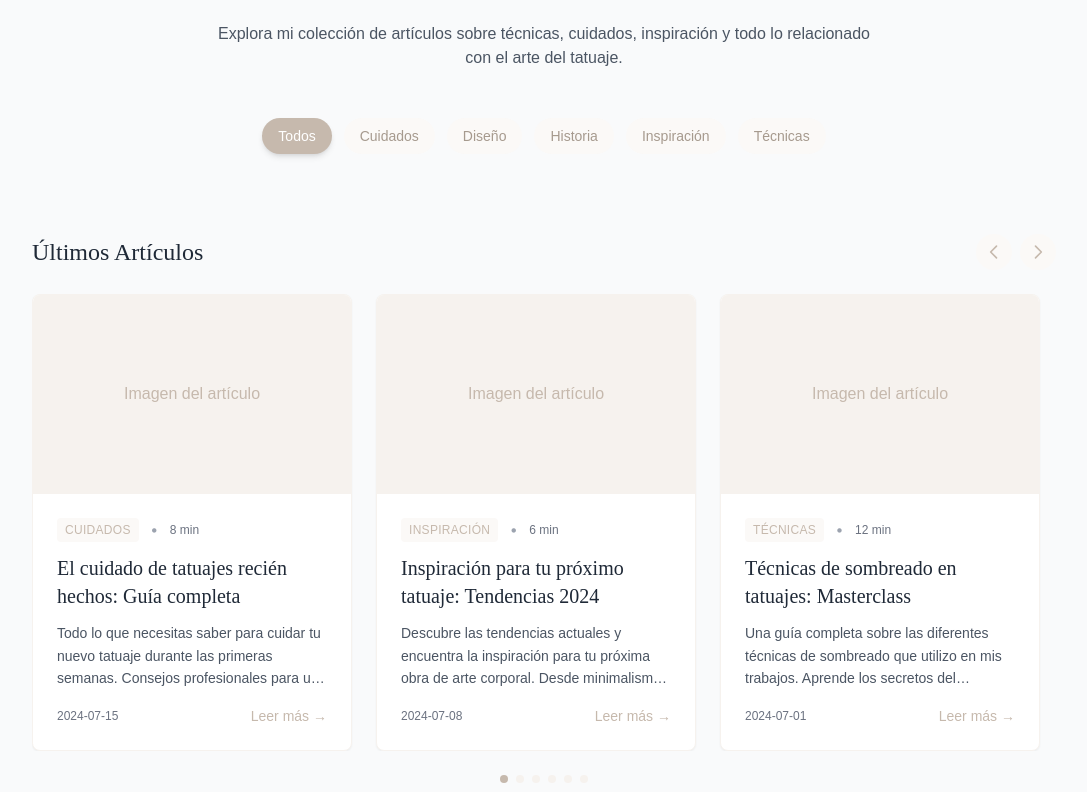
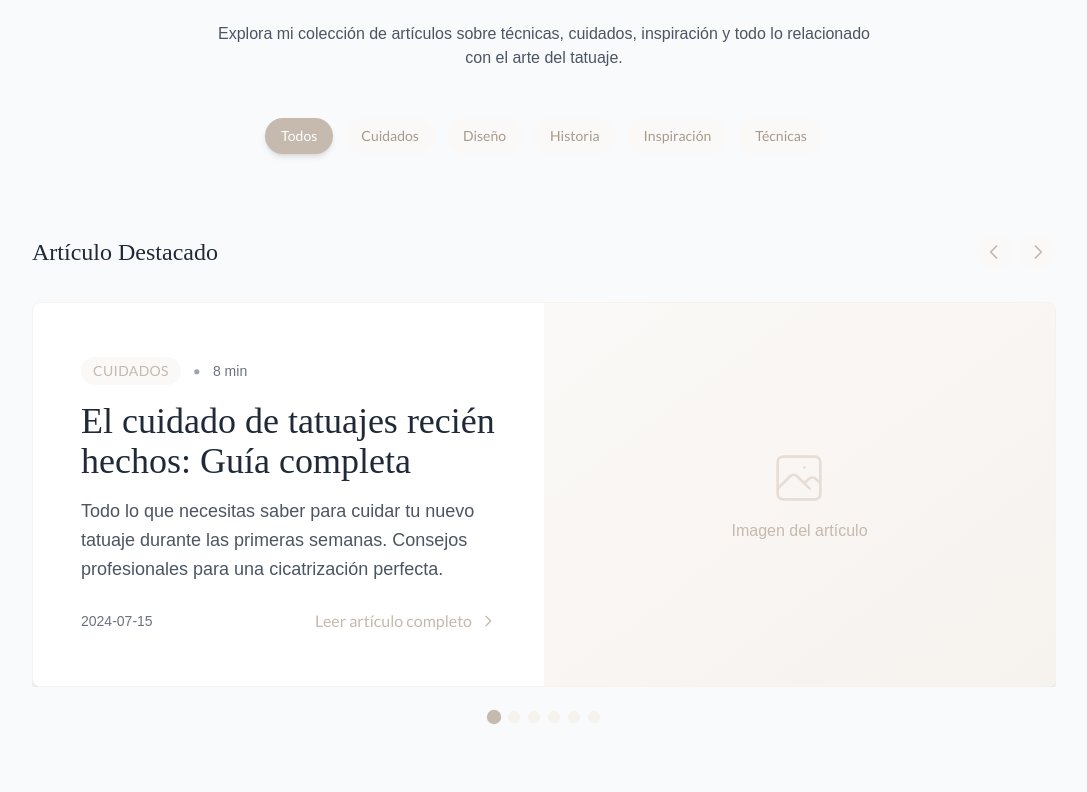
Before and after one commit to papuzinH/Nat, a React (Vite) app: page /blog in a window 1280 px wide. Shown: the part 1644-2436 px from the top of the page, without its empty margins (96-1183 px from the left). Built offline with nearby package versions, Linux system fonts and the light colour scheme; a web font is replaced by a local one.

Commit message:
feat: Agregar framer-motion y animaciones al carrusel de artículos destacados

```diff
--- a/package.json
+++ b/package.json
@@ -11,6 +11,7 @@
   },
   "dependencies": {
     "@types/react-router-dom": "^5.3.3",
+    "framer-motion": "^12.23.11",
     "react": "^19.1.0",
     "react-dom": "^19.1.0",
     "react-router-dom": "^7.6.3"
--- a/src/components/blog/BlogPostCard.tsx
+++ b/src/components/blog/BlogPostCard.tsx
@@ -43,17 +43,17 @@ const BlogPostCard: React.FC<BlogPostCardProps> = ({
             />
           ) : (
             <div className="w-full h-full flex items-center justify-center">
-              <span className="text-cream-600 font-body">Imagen del artículo</span>
+              <span className="text-cream-600">Imagen del artículo</span>
             </div>
           )}
         </div>
         <div className="p-6">
           <div className="flex items-center gap-3 mb-3">
-            <span className="text-cream-600 font-body text-xs uppercase tracking-wide bg-cream-100 px-2 py-1 rounded">
+            <span className="text-cream-600 text-xs uppercase tracking-wide bg-cream-100 px-2 py-1 rounded">
               {post.category}
             </span>
             <span className="text-gray-400 text-xs">•</span>
-            <span className="text-gray-500 font-body text-xs">{post.readTime}</span>
+            <span className="text-gray-500 text-xs">{post.readTime}</span>
           </div>
           <h3 className="text-xl font-title text-gray-800 mb-3 group-hover:text-cream-700 transition-colors">
             {post.title}
@@ -62,8 +62,8 @@ const BlogPostCard: React.FC<BlogPostCardProps> = ({
             {post.excerpt}
           </p>
           <div className="flex items-center justify-between">
-            <span className="text-gray-500 font-body text-xs">{post.date}</span>
-            <span className="text-cream-600 font-body text-sm group-hover:text-cream-700 transition-colors">
+            <span className="text-gray-500 text-xs">{post.date}</span>
+            <span className="text-cream-600 text-sm group-hover:text-cream-700 transition-colors">
               Leer más →
             </span>
           </div>
--- a/src/components/blog/CategoryFilter.tsx
+++ b/src/components/blog/CategoryFilter.tsx
@@ -15,7 +15,7 @@ const CategoryFilter: React.FC<CategoryFilterProps> = ({
     <div className="flex flex-wrap gap-3 mb-8">
       <button
         onClick={() => onCategoryChange('Todos')}
-        className={`px-4 py-2 rounded-full text-sm font-body transition-all duration-200 ${
+        className={`px-4 py-2 rounded-full text-sm transition-all duration-200 ${
           selectedCategory === 'Todos'
             ? 'bg-cream-600 text-white shadow-md'
             : 'bg-cream-100 text-cream-700 hover:bg-cream-200'
@@ -27,7 +27,7 @@ const CategoryFilter: React.FC<CategoryFilterProps> = ({
         <button
           key={category}
           onClick={() => onCategoryChange(category)}
-          className={`px-4 py-2 rounded-full text-sm font-body transition-all duration-200 ${
+          className={`px-4 py-2 rounded-full text-sm transition-all duration-200 ${
             selectedCategory === category
               ? 'bg-cream-600 text-white shadow-md'
               : 'bg-cream-100 text-cream-700 hover:bg-cream-200'
--- a/src/components/blog/FeaturedCarousel.tsx
+++ b/src/components/blog/FeaturedCarousel.tsx
@@ -1,5 +1,6 @@
-import React, { useState, useRef } from 'react';
-import BlogPostCard, { type BlogPost } from './BlogPostCard';
+import React, { useState } from 'react';
+import { motion, AnimatePresence } from 'framer-motion';
+import { type BlogPost } from './BlogPostCard';
 
 interface FeaturedCarouselProps {
   posts: BlogPost[];
@@ -8,90 +9,151 @@ interface FeaturedCarouselProps {
 
 const FeaturedCarousel: React.FC<FeaturedCarouselProps> = ({ posts, onPostClick }) => {
   const [currentIndex, setCurrentIndex] = useState(0);
-  const scrollRef = useRef<HTMLDivElement>(null);
+  const [slideDirection, setSlideDirection] = useState<'left' | 'right'>('right');
 
-  const scroll = (direction: 'left' | 'right') => {
-    if (scrollRef.current) {
-      const scrollAmount = 320; // Ancho de card + gap
-      const newScrollLeft = direction === 'left'
-        ? scrollRef.current.scrollLeft - scrollAmount
-        : scrollRef.current.scrollLeft + scrollAmount;
+  const nextSlide = () => {
+    setSlideDirection('left'); // El contenido se desliza hacia la izquierda (avanzar)
+    setCurrentIndex((prev) => (prev + 1) % Math.min(posts.length, 6));
+  };
 
-      scrollRef.current.scrollTo({
-        left: newScrollLeft,
-        behavior: 'smooth'
-      });
-    }
+  const prevSlide = () => {
+    setSlideDirection('right'); // El contenido se desliza hacia la derecha (retroceder)
+    setCurrentIndex((prev) => (prev - 1 + Math.min(posts.length, 6)) % Math.min(posts.length, 6));
   };
 
   const goToSlide = (index: number) => {
-    if (scrollRef.current) {
-      const scrollAmount = 320 * index;
-      scrollRef.current.scrollTo({
-        left: scrollAmount,
-        behavior: 'smooth'
-      });
+    if (index === currentIndex) return;
+    // Determinar dirección basada en la posición relativa
+    setSlideDirection(index > currentIndex ? 'left' : 'right');
     setCurrentIndex(index);
-    }
   };
 
   return (
     <div className="relative">
       {/* Header */}
-      <div className="flex items-center justify-between mb-6">
-        <h3 className="text-2xl font-title text-gray-800">Últimos Artículos</h3>
+      <div className="flex items-center justify-between mb-8">
+        <h3 className="text-2xl font-title text-gray-800">Artículo Destacado</h3>
         <div className="flex gap-2">
-          <button
-            onClick={() => scroll('left')}
-            className="p-2 rounded-full bg-cream-100 text-cream-600 hover:bg-cream-200 transition-colors"
+          <motion.button
+            onClick={prevSlide}
+            className="p-2 rounded-full bg-cream-100 text-cream-600 hover:bg-cream-200 transition-colors disabled:opacity-50 disabled:cursor-not-allowed"
             aria-label="Anterior"
+            disabled={posts.length <= 1}
+            whileHover={{ scale: 1.05 }}
+            whileTap={{ scale: 0.95 }}
           >
             <svg className="w-5 h-5" fill="none" stroke="currentColor" viewBox="0 0 24 24">
               <path strokeLinecap="round" strokeLinejoin="round" strokeWidth={2} d="M15 19l-7-7 7-7" />
             </svg>
-          </button>
-          <button
-            onClick={() => scroll('right')}
-            className="p-2 rounded-full bg-cream-100 text-cream-600 hover:bg-cream-200 transition-colors"
+          </motion.button>
+          <motion.button
+            onClick={nextSlide}
+            className="p-2 rounded-full bg-cream-100 text-cream-600 hover:bg-cream-200 transition-colors disabled:opacity-50 disabled:cursor-not-allowed"
             aria-label="Siguiente"
+            disabled={posts.length <= 1}
+            whileHover={{ scale: 1.05 }}
+            whileTap={{ scale: 0.95 }}
           >
             <svg className="w-5 h-5" fill="none" stroke="currentColor" viewBox="0 0 24 24">
               <path strokeLinecap="round" strokeLinejoin="round" strokeWidth={2} d="M9 5l7 7-7 7" />
             </svg>
-          </button>
+          </motion.button>
         </div>
       </div>
 
-      {/* Carousel */}
-      <div
-        ref={scrollRef}
-        className="flex gap-6 overflow-x-auto scrollbar-hide snap-x snap-mandatory"
-        style={{ scrollbarWidth: 'none', msOverflowStyle: 'none' }}
+      {/* Featured Post Display */}
+      {posts.length > 0 && (
+        <div className="relative overflow-hidden">
+          <AnimatePresence mode="wait" custom={slideDirection}>
+            <motion.article
+              key={posts[currentIndex].id}
+              custom={slideDirection}
+              initial={{ x: slideDirection === 'left' ? 300 : -300, opacity: 0 }}
+              animate={{ x: 0, opacity: 1 }}
+              exit={{ x: slideDirection === 'left' ? -300 : 300, opacity: 0 }}
+              transition={{
+                type: "tween",
+                ease: "easeInOut",
+                duration: 0.4
+              }}
+              className="bg-white rounded-lg shadow-lg border border-cream-200 overflow-hidden hover:shadow-xl transition-shadow duration-300 cursor-pointer group"
+              onClick={() => onPostClick?.(posts[currentIndex])}
             >
-        {posts.slice(0, 6).map((post) => (
-          <div key={post.id} className="flex-shrink-0 w-80 snap-start">
-            <BlogPostCard
-              post={post}
-              variant="carousel"
-              onClick={onPostClick}
-            />
-          </div>
-        ))}
+          <div className="flex flex-col lg:flex-row">
+            {/* Content Section - Left */}
+            <div className="lg:w-1/2 p-8 lg:p-12 flex flex-col justify-center">
+              <div className="flex items-center gap-3 mb-4">
+                <span className="text-cream-600 text-sm uppercase tracking-wide bg-cream-100 px-3 py-1 rounded-full font-medium">
+                  {posts[currentIndex].category}
+                </span>
+                <span className="text-gray-400 text-sm">•</span>
+                <span className="text-gray-500 text-sm font-body">{posts[currentIndex].readTime}</span>
               </div>
 
+              <h2 className="text-3xl lg:text-4xl font-title text-gray-800 mb-4 group-hover:text-cream-700 transition-colors leading-tight">
+                {posts[currentIndex].title}
+              </h2>
+
+              <p className="text-gray-600 font-body text-lg leading-relaxed mb-6 line-clamp-4">
+                {posts[currentIndex].excerpt}
+              </p>
+
+              <div className="flex items-center justify-between">
+                <span className="text-gray-500 font-body text-sm">{posts[currentIndex].date}</span>
+                <span className="text-cream-600 font-medium group-hover:text-cream-700 transition-colors flex items-center gap-2">
+                  Leer artículo completo
+                  <svg className="w-4 h-4 group-hover:translate-x-1 transition-transform" fill="none" stroke="currentColor" viewBox="0 0 24 24">
+                    <path strokeLinecap="round" strokeLinejoin="round" strokeWidth={2} d="M9 5l7 7-7 7" />
+                  </svg>
+                </span>
+              </div>
+            </div>
+
+            {/* Image Section - Right */}
+            <div className="lg:w-1/2">
+              <div className="aspect-[4/3] lg:h-full bg-cream-200 overflow-hidden">
+                {posts[currentIndex].image ? (
+                  <img
+                    src={posts[currentIndex].image}
+                    alt={posts[currentIndex].title}
+                    className="w-full h-full object-cover group-hover:scale-105 transition-transform duration-500"
+                  />
+                ) : (
+                  <div className="w-full h-full flex items-center justify-center bg-gradient-to-br from-cream-100 to-cream-200">
+                    <div className="text-center">
+                      <svg className="w-16 h-16 text-cream-400 mx-auto mb-2" fill="none" stroke="currentColor" viewBox="0 0 24 24">
+                        <path strokeLinecap="round" strokeLinejoin="round" strokeWidth={1} d="M4 16l4.586-4.586a2 2 0 012.828 0L16 16m-2-2l1.586-1.586a2 2 0 012.828 0L20 14m-6-6h.01M6 20h12a2 2 0 002-2V6a2 2 0 00-2-2H6a2 2 0 00-2 2v12a2 2 0 002 2z" />
+                      </svg>
+                      <span className="text-cream-600 font-body">Imagen del artículo</span>
+                    </div>
+                  </div>
+                )}
+              </div>
+            </div>
+          </div>
+        </motion.article>
+        </AnimatePresence>
+        </div>
+      )}
+
       {/* Indicators */}
+      {posts.length > 1 && (
         <div className="flex justify-center gap-2 mt-6">
           {posts.slice(0, 6).map((_, index) => (
-          <button
+            <motion.button
               key={index}
               onClick={() => goToSlide(index)}
-            className={`w-2 h-2 rounded-full transition-colors ${
-              index === currentIndex ? 'bg-cream-600' : 'bg-cream-200'
+              className={`w-3 h-3 rounded-full transition-all duration-300 ${
+                index === currentIndex ? 'bg-cream-600' : 'bg-cream-200 hover:bg-cream-300'
               }`}
               aria-label={`Ir al artículo ${index + 1}`}
+              whileHover={{ scale: 1.1 }}
+              whileTap={{ scale: 0.9 }}
+              animate={{ scale: index === currentIndex ? 1.2 : 1 }}
             />
           ))}
         </div>
+      )}
     </div>
   );
 };
--- a/src/components/shared/GridObras.tsx
+++ b/src/components/shared/GridObras.tsx
@@ -5,7 +5,7 @@ interface ObraData {
   id: number;
   title: string;
   description: string;
-  image: string;
+  image?: string;
 }
 
 interface GridObrasProps {
```
Also changed, not shown: src/index.css (+46 -0 lines), 1 other file (tests, documents, lock files or other folders). Lines whose indentation alone changed are shown as unchanged.
